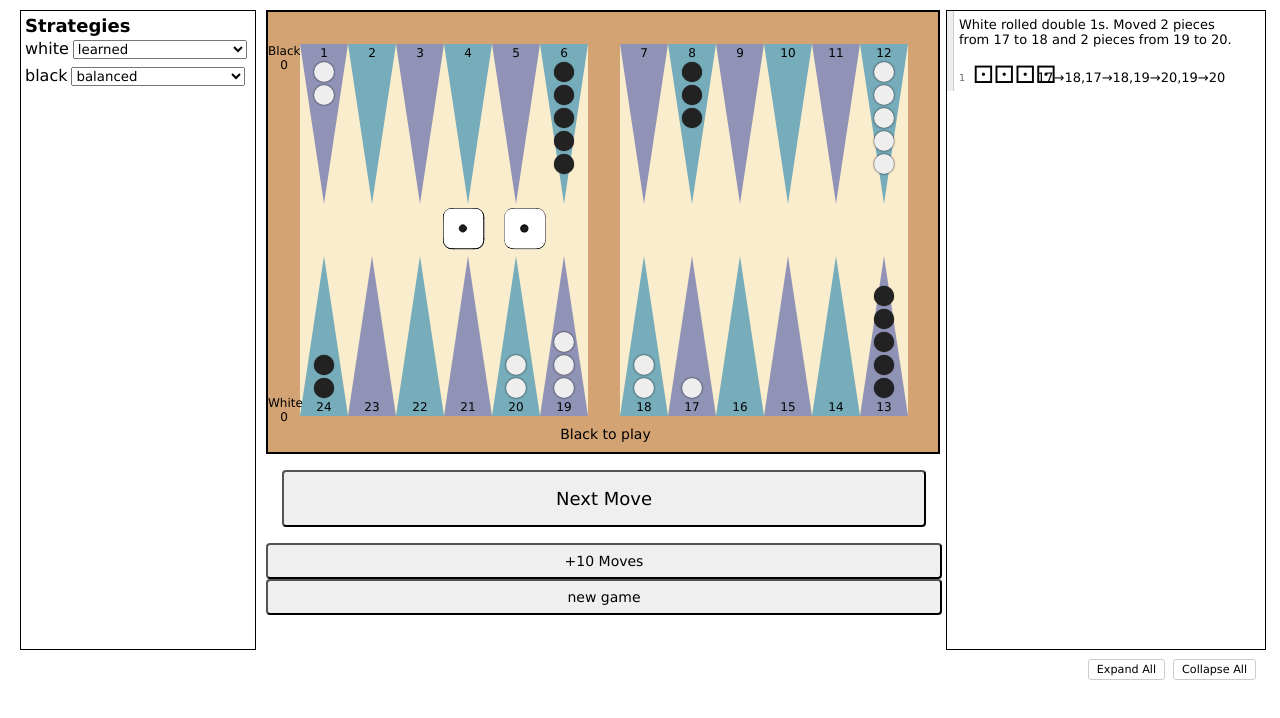
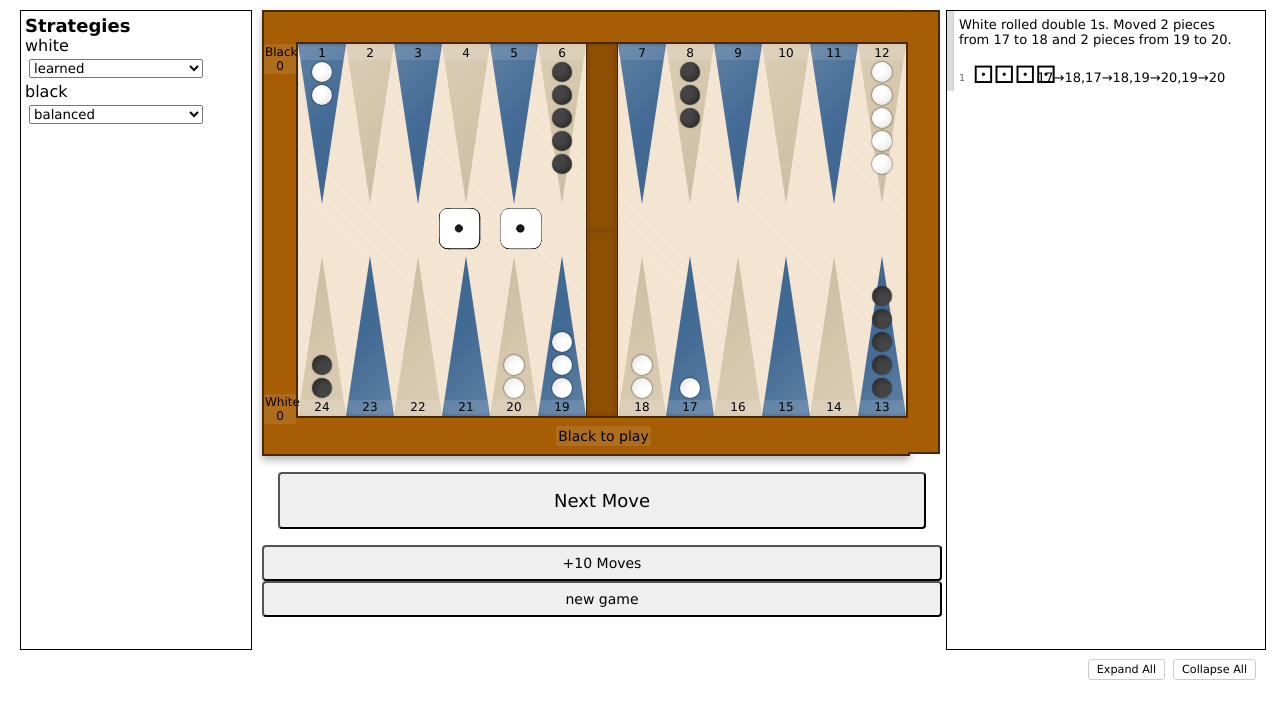
Before and after one commit to rrcobb/backgammon, a website with bundled scripts: page index.html in a window 1280 px wide. Both pictures are taken after a click on the button "Next Move". Built offline with nearby package versions, Linux system fonts and the light colour scheme.

Commit message:
clean up board rendering

```diff
--- a/src/history.ts
+++ b/src/history.ts
@@ -110,7 +110,7 @@ function describeSequence(sequence, player) {
   }
 }
 
-function checkHit(turn: Turn, prev: Turn): boolean {
+function checkHit(turn, prev): boolean {
   if (!prev) return false;
 
   // Check if opponent's bar count increased
@@ -126,7 +126,7 @@ function checkHit(turn: Turn, prev: Turn): boolean {
   return newBarCount > prevBarCount;
 }
 
-function hitLocations(turn: Turn, prev: Turn): number[] {
+function hitLocations(turn, prev): number[] {
   const opponent = turn.player === 'w' ? c.BLACK : c.WHITE;
   const hits: number[] = [];
 
--- a/src/render.ts
+++ b/src/render.ts
@@ -152,7 +152,9 @@ function render(game: Game): void {
 
   let turnIndicator = document.createElement("div");
   turnIndicator.id = "turn-indicator";
-  turnIndicator.textContent = game.turn === c.WHITE ? "White to play" : "Black to play";
+  let turnSpan = document.createElement('span');
+  turnSpan.innerText = game.turn === c.WHITE ? "White to play" : "Black to play";
+  turnIndicator.appendChild(turnSpan);
   board.insertAdjacentElement("beforeend", turnIndicator);
 }
 
--- a/style.css
+++ b/style.css
@@ -1,12 +1,21 @@
 :root {
-  --board-frame: #D4A373;
-  --board-bg: #FAEDCD;
-  --stripe: #9093B6;
-  --alt-stripe: #77ACBB;
-  --white-piece: #eee;
+  --board-frame: #A65D03;  /* Lighter brown frame */
+  --board-bg: #F5E6D3;     /* Keep the warm ivory */
+  --stripe: #436B95;       /* Muted blue */
+  --alt-stripe: #D4C5AA;   /* Light tan/beige */
+
+  --board-texture: repeating-linear-gradient(
+    45deg,
+    var(--board-bg),
+    var(--board-bg) 5px,
+    color-mix(in srgb, var(--board-bg) 98%, black) 5px,
+    color-mix(in srgb, var(--board-bg) 98%, black) 6px
+  );
+
+  --white-piece: #ddd;
   --black-piece: #222;
   --stripe-border: black;
-  --board-border: black;
+  --board-border: #4A2800;
   --piece-border: black;
   --ui-font: "Lucida Grande";
   --heading-font: "Palatino";
@@ -24,10 +33,14 @@
 
 div#board {
   border: 2px solid black;
-  background: var(--board-bg);
+  background: var(--board-texture);
   text-align: center;
   position: relative;
   margin-right: var(--frame-width);
+
+  border: 2px solid var(--board-border);
+  z-index: 0;
+  box-shadow: 0 4px 8px rgba(0,0,0,0.3);
 }
 
 div#strategy {
@@ -60,12 +73,16 @@ div.home {
   margin-top: var(--frame-width);
   font-size: 12px;
   text-align: center;
+  padding: 1px;
+  background: rgba(255, 255, 255, 0.1);
+  border-radius: 2px;
 }
 
 .frame {
   margin-left: var(--frame-width);
   height: var(--frame-width);
   background: var(--board-frame);
+  border-bottom: 2px solid var(--board-border);
 }
 
 .right {
@@ -75,14 +92,17 @@ div.home {
   background: var(--board-frame);
   top: -2px;
   right: calc(0px - var(--frame-width));
-  border: 2px solid black;
-  border-left: 0;
+  border: 2px solid var(--board-border);
+  border-left: none;
 }
 
 .top,
 .bottom {
   display: flex;
   margin-left: var(--frame-width);
+  border: 2px solid var(--board-border);
+  border-top: none;
+  border-bottom: none;
 }
 
 .bottom {
@@ -108,7 +128,10 @@ div.home {
   display: inline-block;
   width: 32px;
   height: 186px;
-  background-color: var(--board-frame);
+  background-color: color-mix(in srgb, var(--board-frame) 85%, black);  /* Slightly darker than frame */
+  border-left: 1px solid var(--board-border);
+  border-right: 1px solid var(--board-border);
+  box-shadow: inset 0 0 5px rgba(0,0,0,0.2);  /* subtle depth */
   /* show pieces in the middle */
   transform: rotate(180deg);
 }
@@ -120,11 +143,19 @@ div.home {
 }
 
 .angle.red::before {
-  background: var(--stripe);
+  background: linear-gradient(135deg,
+    color-mix(in srgb, var(--stripe) 85%, white) 0%,
+    var(--stripe) 50%,
+    color-mix(in srgb, var(--stripe) 95%, black) 100%
+  );
 }
 
 .angle.gray::before {
-  background: var(--alt-stripe);
+  background: linear-gradient(135deg,
+    color-mix(in srgb, var(--alt-stripe) 85%, white) 0%,
+    var(--alt-stripe) 50%,
+    color-mix(in srgb, var(--alt-stripe) 95%, black) 100%
+  );
 }
 
 .angle {
@@ -151,6 +182,8 @@ div.home {
   z-index: 2;
   font-size: 12px;
   margin: 2px;
+  background: rgba(255, 255, 255, 0.1);
+  border-radius: 2px;
 }
 
 .angle .pieces {
@@ -159,12 +192,18 @@ div.home {
 }
 
 .w {
-  background: var(--white-piece);
+  background: radial-gradient(circle at 35% 35%,
+    white 30%,
+    var(--white-piece) 100%
+  );
   box-shadow: 0 0 2px 0px var(--piece-border);
 }
 
 .b {
-  background: var(--black-piece);
+  background: radial-gradient(circle at 35% 35%,
+    #444 30%,
+    var(--black-piece) 100%
+  );
   box-shadow: 0 0 1px 0px var(--piece-border);
 }
 
@@ -231,6 +270,13 @@ button {
   padding: 10px;
   padding-left: 45px; /* centering, account for right frame */
   text-align: center;
+  border-top: 2px solid var(--board-border);
+}
+
+#turn-indicator span {
+  padding: 2px;
+  border-radius: 2px;
+  background: rgba(255, 255, 255, 0.1);
 }
 
 .history-turn {
```
Also changed, not shown: devlog.md (+3 -1 lines).
